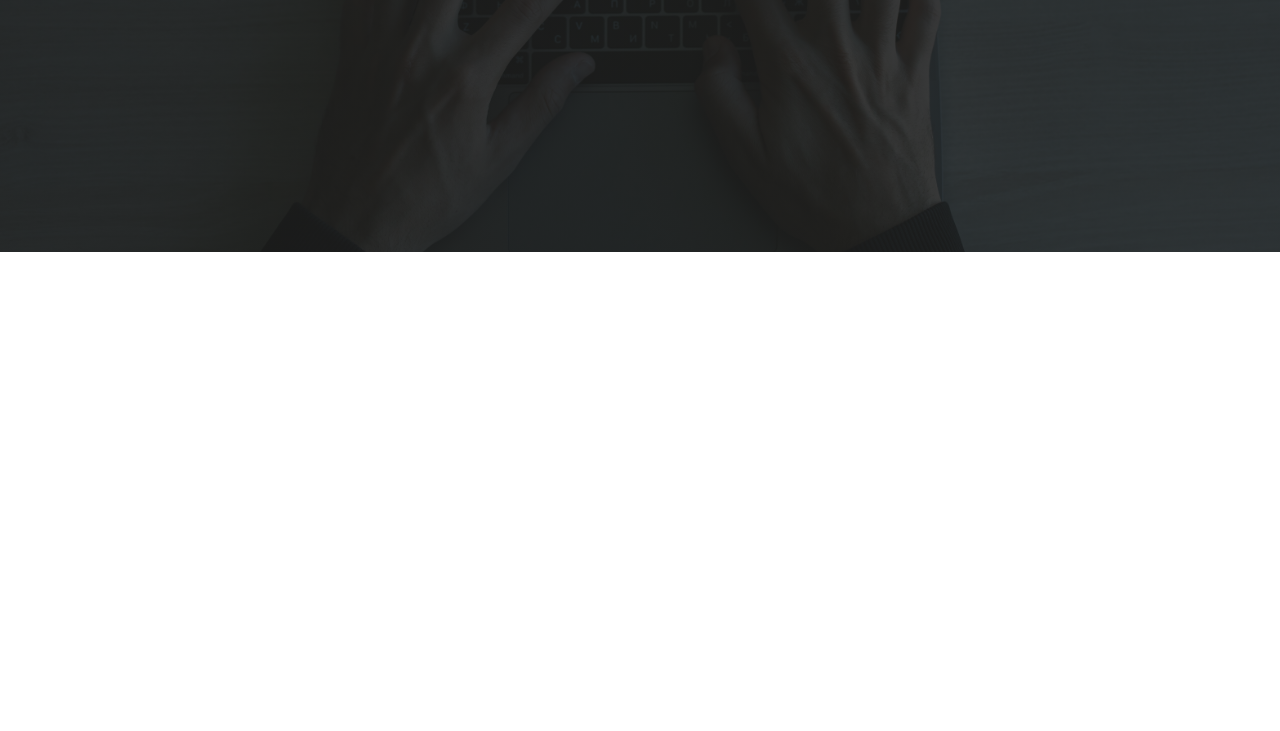
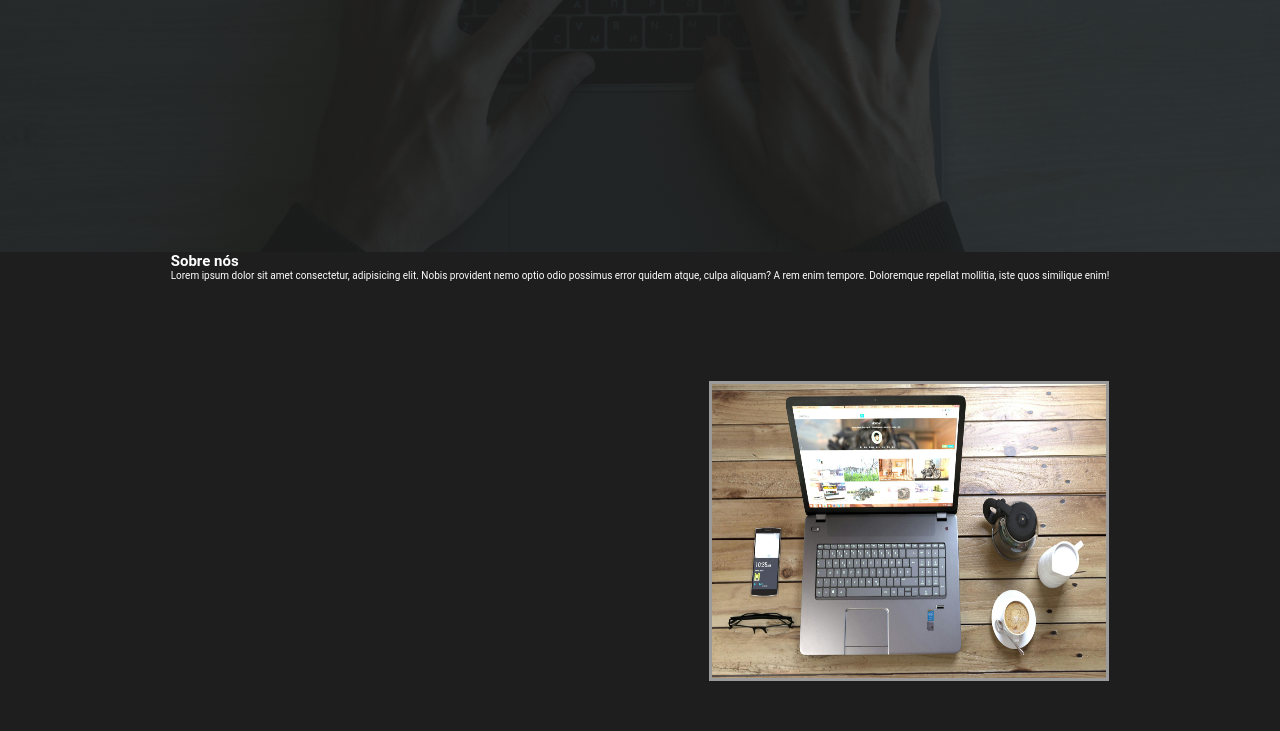
Before and after one commit to Cleberbsb/portif-lio, a plain HTML site: page index.html in a window 1280 px wide. Shown: the part 548-1279 px from the top of the page. Before the commit the page ends 800 px from the top, so only its background shows below. Drawn offline with nearby package versions, Linux system fonts and the light colour scheme.

Commit message:
trabalhando no portifólio

```diff
--- a/index.html
+++ b/index.html
@@ -36,5 +36,16 @@
     </div>
     </section>
 
+    <section class="sobre-nos" id="sobrenos">
+    <div class="main">
+        <div class="contentsobre">
+            <h2>Sobre nós</h2>
+            <p>Lorem ipsum dolor sit amet consectetur, adipisicing elit. Nobis provident nemo optio odio possimus error quidem atque, culpa aliquam? A rem enim tempore. Doloremque repellat mollitia, iste quos similique enim!</p>
+        </div>
+        <div class="img-cozinha">
+            <img src="img/mesa com cafe.jpeg" alt="mesa com not e cafe">
+        </div>
+    </div>
+    </section>
 </body>
 </html>
--- a/style.css
+++ b/style.css
@@ -121,3 +121,23 @@ html{
         display: flex;
         justify-content: space-between;
     }
+
+
+    /*sobre nós*/
+.sobre-nos{
+    background-color:#1f1e1f;
+    width: 100%;
+    padding-bottom:5rem;
+    color: white;
+    display: flex;
+    align-items: center;
+    justify-content: center;
+}
+.sobre-nos img{
+   width: 400px;
+   height: 300px;
+   margin-top: 10rem;
+   margin-left: 10rem;
+   border: 3px solid rgb(155,155,155);
+   float: right;
+}
```
Also changed, not shown: img/mesa com cafe.jpeg (added).
